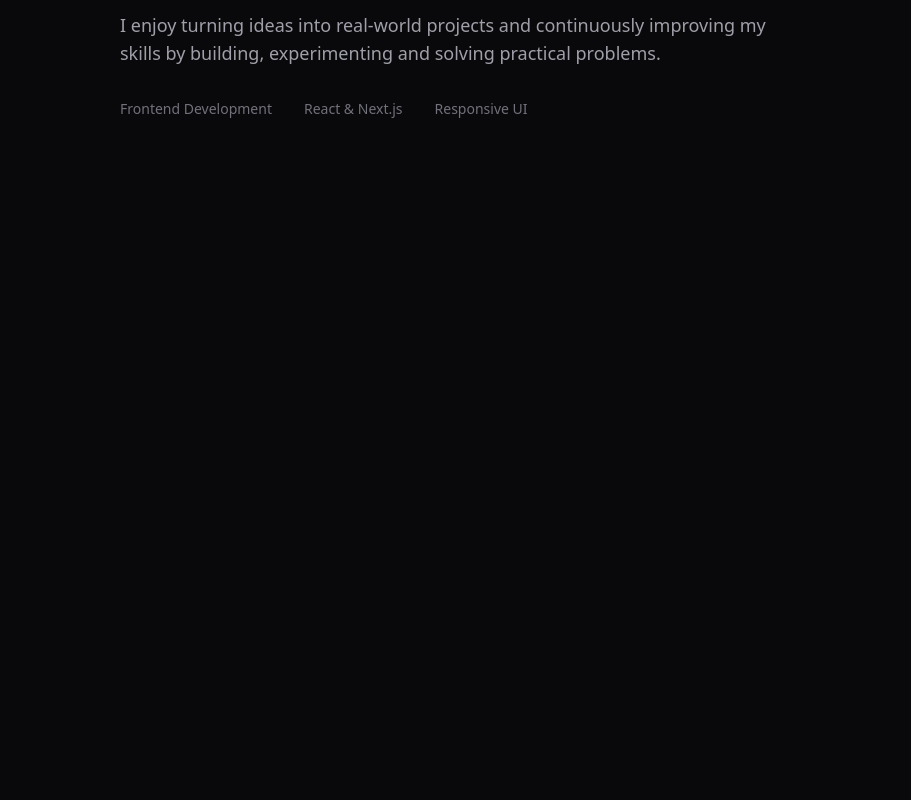
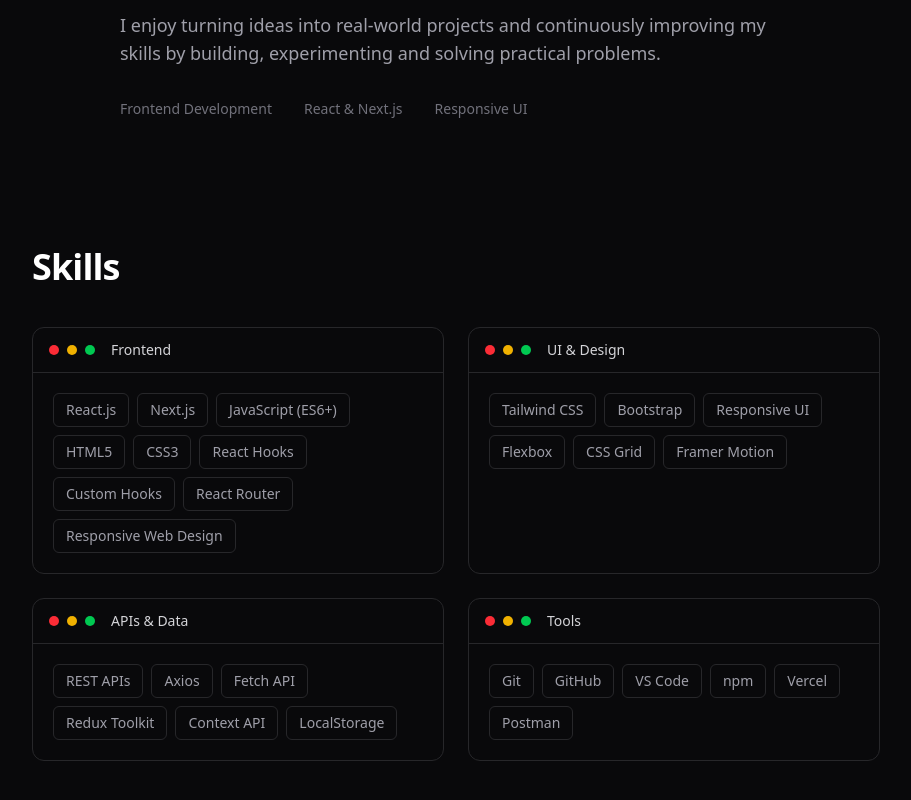
Before and after one commit to faikp/my-portfolio, a Next.js app: page / in a window 1280 px wide. Shown: the part 926-1726 px from the top of the page, without its empty margins (184-1095 px from the left). Before the commit the page ends 1109 px from the top, so only its background shows below. Built offline with nearby package versions, Linux system fonts and the light colour scheme.

Commit message:
added skills section

```diff
--- a/src/app/page.jsx
+++ b/src/app/page.jsx
@@ -1,6 +1,7 @@
 import Navbar from "@/components/Navbar";
 import Hero from "@/components/Hero";
 import About from "@/components/About";
+import Skills from "@/components/Skills";
 
 export default function Home() {
   return (
@@ -8,6 +9,7 @@ export default function Home() {
     <Navbar />
     <Hero />
     <About />
+    <Skills />
     </>
   );
 }
--- a/src/components/Navbar.jsx
+++ b/src/components/Navbar.jsx
@@ -30,13 +30,6 @@ export default function Navbar() {
               className="text-sm text-zinc-400 transition-colors duration-200 hover:text-white"
             >
               Skills
-            </a>
-
-            <a
-              href="#skills"
-              className="text-sm text-zinc-400 transition-colors duration-200 hover:text-white"
-            >
-              Education
             </a>
 
             <a
--- /dev/null
+++ b/src/components/SkillCard.jsx
@@ -0,0 +1,38 @@
+"use client";
+
+import { motion } from "framer-motion";
+
+export default function SkillCard({ title, skills }) {
+  return (
+    <motion.div
+      initial={{ opacity: 0, y: 20 }}
+      whileInView={{ opacity: 1, y: 0 }}
+      viewport={{ once: true }}
+      whileHover={{ y: -4 }}
+      transition={{
+        duration: 0.5,
+        ease: "easeOut",
+      }}
+      className="overflow-hidden rounded-xl border border-zinc-800 bg-zinc-950 transition-colors hover:border-zinc-700"
+    >
+      <div className="flex items-center gap-2 border-b border-zinc-800 px-4 py-3">
+        <span className="h-2.5 w-2.5 rounded-full bg-red-500" />
+        <span className="h-2.5 w-2.5 rounded-full bg-yellow-500" />
+        <span className="h-2.5 w-2.5 rounded-full bg-green-500" />
+
+        <h3 className="ml-2 text-sm font-medium text-zinc-300">{title}</h3>
+      </div>
+
+      <div className="flex flex-wrap gap-2 p-5">
+        {skills.map((skill) => (
+          <span
+            key={skill}
+            className="rounded-md border border-zinc-800 px-3 py-1.5 text-sm text-zinc-400"
+          >
+            {skill}
+          </span>
+        ))}
+      </div>
+    </motion.div>
+  );
+}
--- /dev/null
+++ b/src/components/Skills.js
@@ -0,0 +1,86 @@
+"use client";
+
+import { motion } from "framer-motion";
+import SkillCard from "@/components/SkillCard";
+
+const skillCards = [
+    {
+        title: "Frontend",
+        skills: [
+            "React.js",
+            "Next.js",
+            "JavaScript (ES6+)",
+            "HTML5",
+            "CSS3",
+            "React Hooks",
+            "Custom Hooks",
+            "React Router",
+            "Responsive Web Design",
+        ],
+    },
+
+    {
+        title: "UI & Design",
+        skills: [
+            "Tailwind CSS",
+            "Bootstrap",
+            "Responsive UI",
+            "Flexbox",
+            "CSS Grid",
+            "Framer Motion",
+        ],
+    },
+
+    {
+        title: "APIs & Data",
+        skills: [
+            "REST APIs",
+            "Axios",
+            "Fetch API",
+            "Redux Toolkit",
+            "Context API",
+            "LocalStorage",
+        ],
+    },
+
+    {
+        title: "Tools",
+        skills: [
+            "Git",
+            "GitHub",
+            "VS Code",
+            "npm",
+            "Vercel",
+            "Postman",
+        ],
+    },
+];
+
+export default function Skills() {
+    return (
+        <section
+            id="skills"
+            className="mx-auto max-w-4xl px-6 py-16"
+        >
+            <motion.h2
+                initial={{ opacity: 0, y: 20 }}
+                whileInView={{ opacity: 1, y: 0 }}
+                viewport={{ once: true }}
+                transition={{ duration: 0.5 }}
+                className="text-3xl font-semibold tracking-tight text-white md:text-4xl"
+            >
+                Skills
+            </motion.h2>
+
+            <div className="mt-10 grid gap-6 md:grid-cols-2">
+                {skillCards.map((card) => (
+                    <SkillCard
+                        key={card.title}
+                        title={card.title}
+                        skills={card.skills}
+                    />
+                ))}
+            </div>
+        </section>
+    );
+}
```
